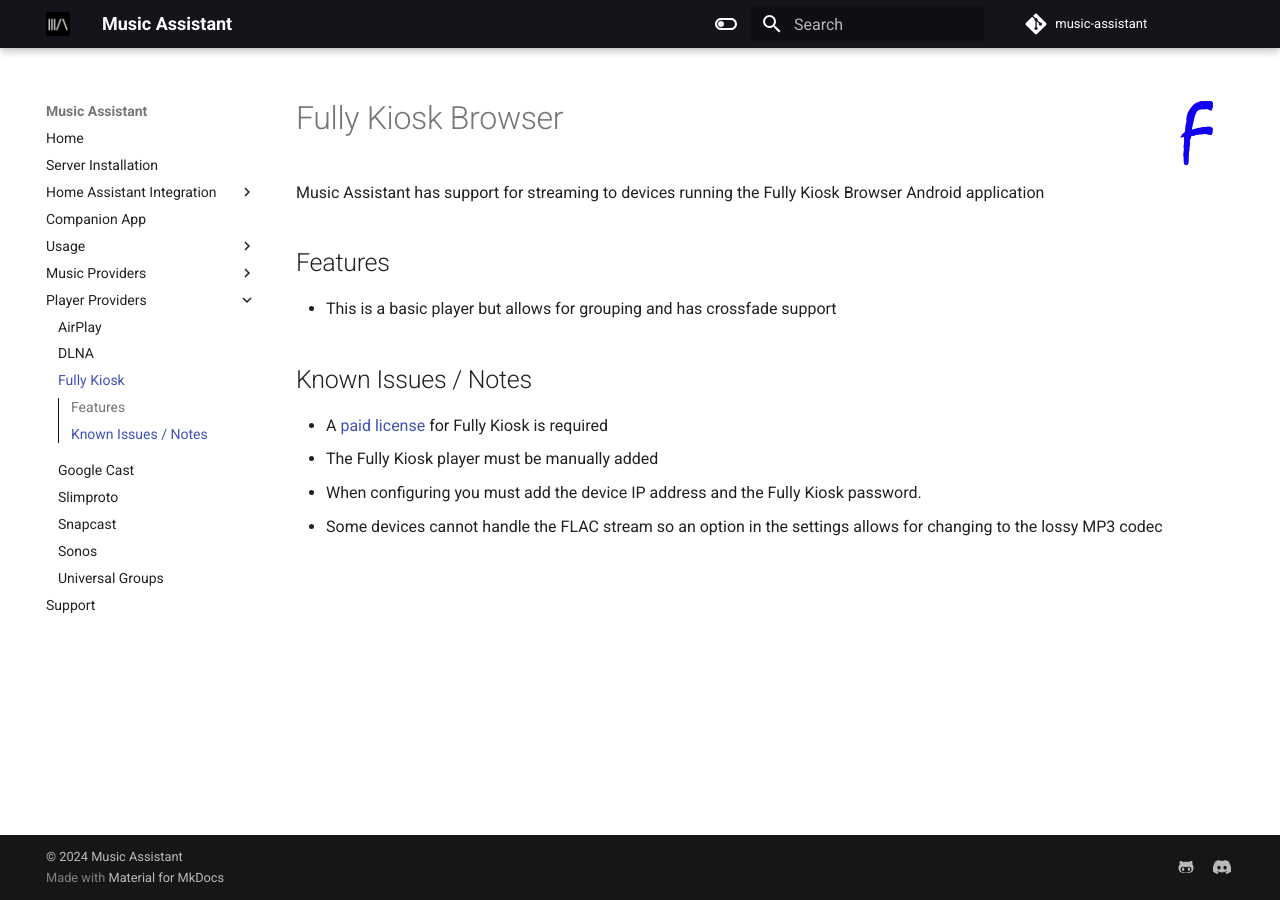
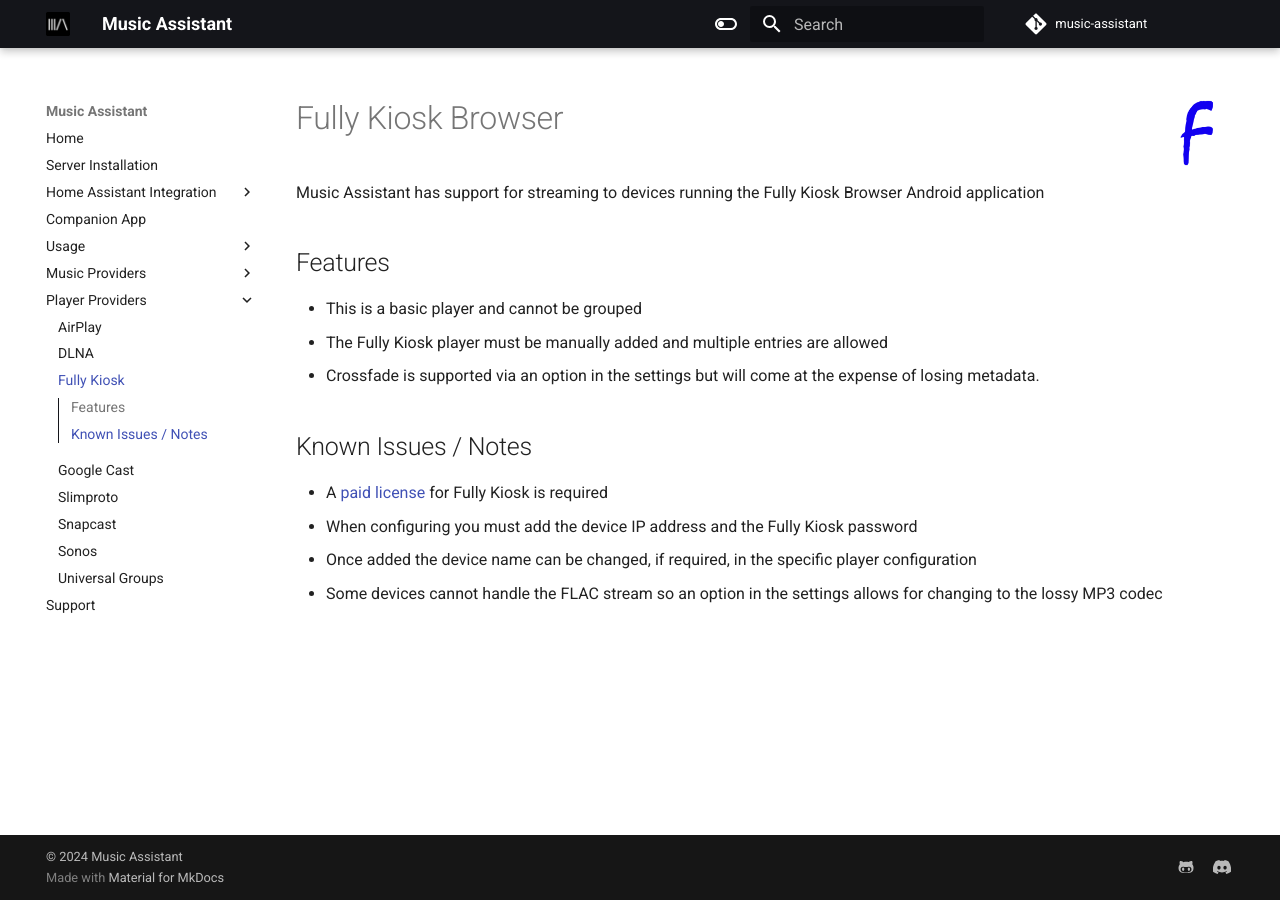
Before and after one commit to pwbriggs/music-assistant.github.io, an MkDocs documentation site: the page built from docs/player-support/fully-kiosk.md, in a window 1280 px wide. Built offline with MkDocs 1.6.1 and Material for MkDocs 9.7.7, drawn with Linux system fonts in a browser that asks for light colours.

Commit message:
Update fully-kiosk.md

```diff
--- a/docs/player-support/fully-kiosk.md
+++ b/docs/player-support/fully-kiosk.md
@@ -4,11 +4,13 @@
 
 ## Features
 
-- This is a basic player but allows for grouping and has crossfade support
+- This is a basic player and cannot be grouped
+- The Fully Kiosk player must be manually added and multiple entries are allowed
+- Crossfade is supported via an option in the settings but will come at the expense of losing metadata.
 
 ## Known Issues / Notes
 
 - A [paid license](https://www.fully-kiosk.com/#pricing) for Fully Kiosk is required
-- The Fully Kiosk player must be manually added
-- When configuring you must add the device IP address and the Fully Kiosk password.
+- When configuring you must add the device IP address and the Fully Kiosk password
+- Once added the device name can be changed, if required, in the specific player configuration
 - Some devices cannot handle the FLAC stream so an option in the settings allows for changing to the lossy MP3 codec
```
